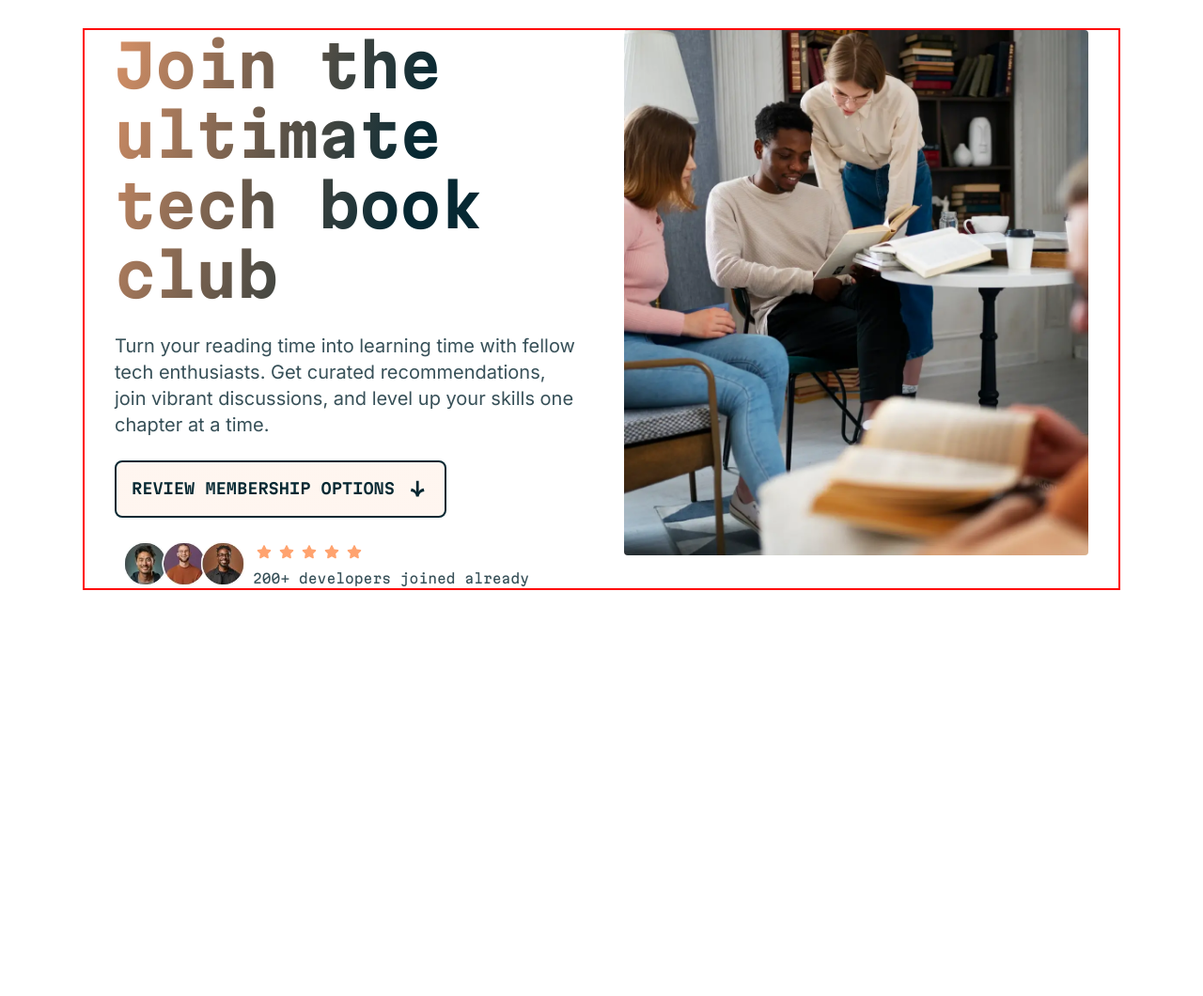
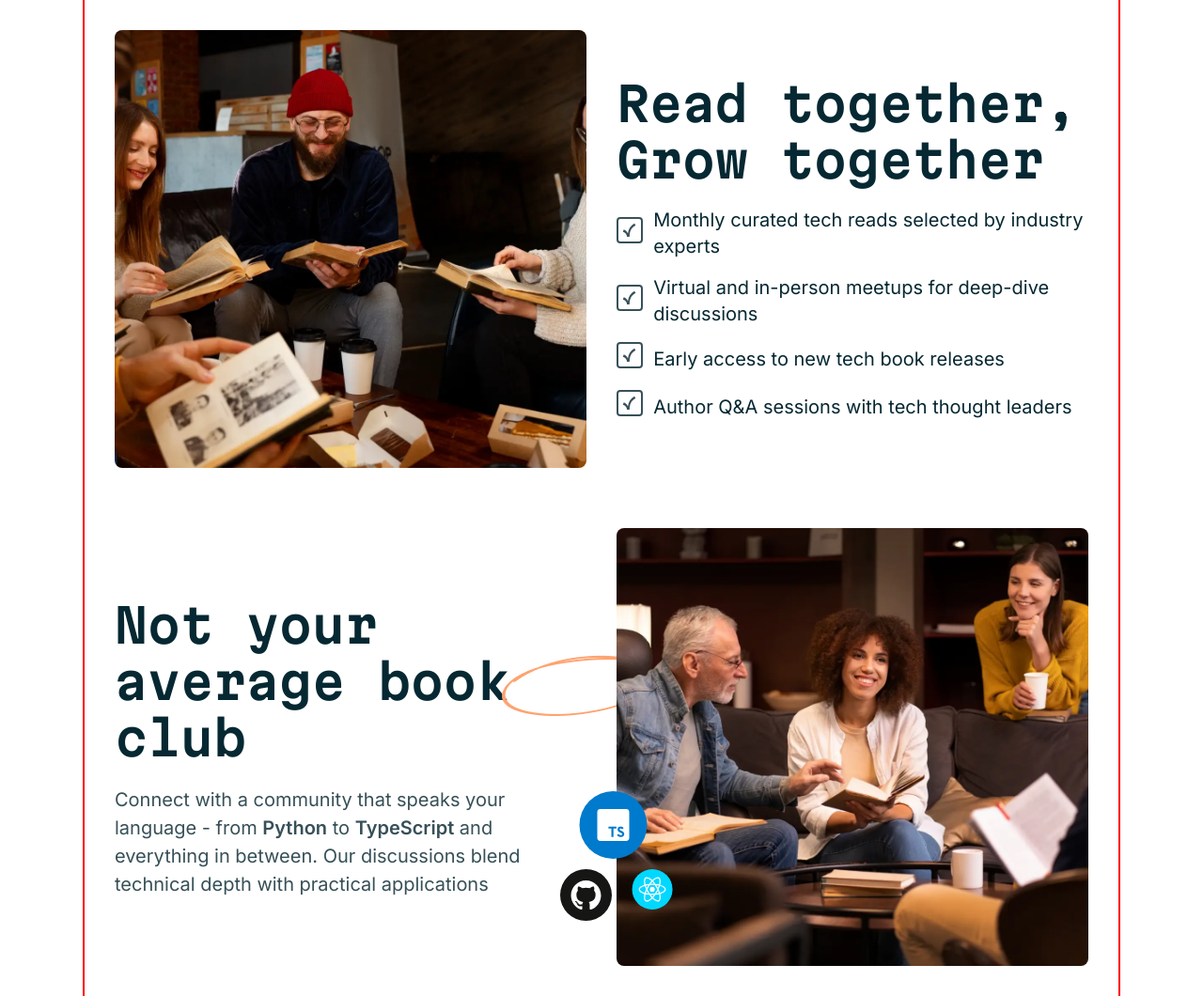
Before and after one commit to Lewis-mbui/fem-tech-book-club-landing-page, a website built with Vite: page index.html in a window 1280 px wide. Shown: the whole page at 94% size. Before the commit the page ends 800 px from the top, so only its background shows below. Built offline with nearby package versions, Linux system fonts and the light colour scheme.

Commit message:
build features section

```diff
--- a/index.html
+++ b/index.html
@@ -8,64 +8,79 @@
     <link rel="stylesheet" href="src/style.css" />
   </head>
   <body>
-    <section class="hero">
-      <div class="container hero__container">
-        <header class="hero__header">
-          <h1 class="hero__headline | fs-primary-heading ff-primary">
-            Join the ultimate tech book club
-          </h1>
-          <p class="ff-secondary fs-body text-color-primary-200 lh-body">
-            Turn your reading time into learning time with fellow tech
-            enthusiasts. Get curated recommendations, join vibrant discussions,
-            and level up your skills one chapter at a time.
-          </p>
-          <button class="btn btn--primary | ff-primary fs-buttons fw-semibold">
-            <span> Review Membership Options </span>
-            <svg
-              xmlns="http://www.w3.org/2000/svg"
-              width="24"
-              height="25"
-              fill="none"
-              viewBox="0 0 24 25"
+    <section class="features">
+      <div class="features__container | container">
+        <section class="feature">
+          <div class="feature__content" data-switch>
+            <h2
+              class="feature__title | fw-semibold ff-primary fs-secondary-heading lh-secondary-header"
             >
-              <path
-                fill="#062630"
-                d="m3.96 14.956.72-3.12c1.224.12 2.328.504 3.264 1.2.936.696 1.584 1.512 1.896 2.496V3.676h2.76v11.856c.672-1.944 2.688-3.48 5.16-3.696l.72 3.12c-3.384.12-5.52 2.112-5.88 5.544H9.84c-.36-3.456-2.496-5.424-5.88-5.544Z"
-              />
-            </svg>
-          </button>
-          <div class="media">
-            <img
-              class="media__image"
-              src="/public/images/image-avatars.webp"
-              alt=""
-            />
-            <div class="media__body | ff-primary text-color-primary-200">
-              <div class="stars-group">
-                <img src="/public/images/icon-star.svg" alt="" />
-                <img src="/public/images/icon-star.svg" alt="" />
-                <img src="/public/images/icon-star.svg" alt="" />
-                <img src="/public/images/icon-star.svg" alt="" />
-                <img src="/public/images/icon-star.svg" alt="" />
+              Read together, Grow together
+            </h2>
+            <ul
+              class="list--tick | ff-secondary text-color-primary-400"
+              role="list"
+            >
+              <li>Monthly curated tech reads selected by industry experts</li>
+              <li>Virtual and in-person meetups for deep-dive discussions</li>
+              <li>Early access to new tech book releases</li>
+              <li>Author Q&A sessions with tech thought leaders</li>
+            </ul>
           </div>
-              <p class="media__text">200+ developers joined already</p>
-            </div>
-          </div>
-        </header>
           <picture>
             <source
               media="(max-width: 800px)"
-            srcset="/public/images/image-hero-mobile.webp"
+              srcset="/public/images/image-read-together-mobile.webp"
             />
             <source
               media="(min-width: 801px) and (max-width: 1039px)"
-            srcset="/public/images/image-hero-tablet.webp"
+              srcset="/public/images/image-read-together-tablet.webp"
             />
             <img
-            src="/public/images/image-hero-desktop.webp"
-            alt="People reading a book together"
+              class="feature__image"
+              src="public/images/image-read-together-desktop.webp"
+              alt="A group of people reading together"
             />
           </picture>
+        </section>
+        <section class="feature">
+          <div class="feature__content">
+            <h2
+              class="feature__title | fw-semibold ff-primary fs-secondary-heading lh-secondary-header"
+            >
+              Not your average book <span class="circled">club</span>
+            </h2>
+            <p class="ff-secondary text-color-primary-200 fs-body">
+              Connect with a community that speaks your language - from
+              <span class="fw-bold">Python</span>
+              to <span class="fw-bold">TypeScript</span> and everything in
+              between. Our discussions blend technical depth with practical
+              applications
+            </p>
+          </div>
+          <div class="features__images-wrapper">
+            <picture>
+              <source
+                media="(max-width: 800px)"
+                srcset="/public/images/image-not-average-mobile.webp"
+              />
+              <source
+                media="(min-width: 801px) and (max-width: 1039px)"
+                srcset="/public/images/image-not-average-tablet.webp"
+              />
+              <img
+                class="feature__image"
+                src="public/images/image-not-average-desktop.webp"
+                alt="A group of people reading together"
+              />
+            </picture>
+            <img
+              class="features__tech-logos"
+              src="/public/images/logos-tech.svg"
+              alt=""
+            />
+          </div>
+        </section>
       </div>
     </section>
     <script type="module" src="/src/main.js"></script>
--- a/src/style.css
+++ b/src/style.css
@@ -371,6 +371,81 @@ svg {
   border-radius: .25rem;
 }
 
+/* FEATURES SECTION */
+.feature {
+  display: grid;
+  row-gap: 2rem;
+  padding-block: 2rem;
+}
+
+.feature__title {
+  margin-bottom: 1.3rem;
+  color: var(--clr-primary-400);
+}
+
+.feature__title .circled {
+  position: relative;
+}
+
+.feature__title .circled::before {
+  content: url(/public/images/pattern-circle.png);
+  position: absolute;
+  top: -6px;
+  left: -30px;
+}
+
+.feature__image {
+  border-radius: .5rem;
+}
+
+.features__images-wrapper {
+  position: relative;
+}
+
+.features__tech-logos {
+  position: absolute;
+  display: none;
+}
+
+@media (min-width: 50em) {
+  .feature__title .circled::before {
+    left: -8px;
+  }
+}
+
+@media (min-width: 65em) {
+  .feature {
+    grid-template-columns: repeat(2, 1fr);
+    align-items: center;
+    column-gap: 2rem;
+  }
+
+  .feature__content[data-switch] {
+    order: 2;
+  }
+
+  .feature__title .circled::before {
+    left: -8px;
+    top: 2px;
+  }
+
+  .feature__image {
+    position: relative;
+  }
+
+  .feature__image::before {
+    content: url(/public/images/logos-tech.svg);
+    position: absolute;
+    z-index: 99;
+  }
+
+  .features__tech-logos {
+    display: block;
+    top: 60%;
+    left: 0;
+    transform: translateX(-50%);
+  }
+}
 
 /* UTILITY CLASSES */
 .container {
```
Also changed, not shown: components/features.html (added, +74 -0 lines). Lines whose indentation alone changed are shown as unchanged.
